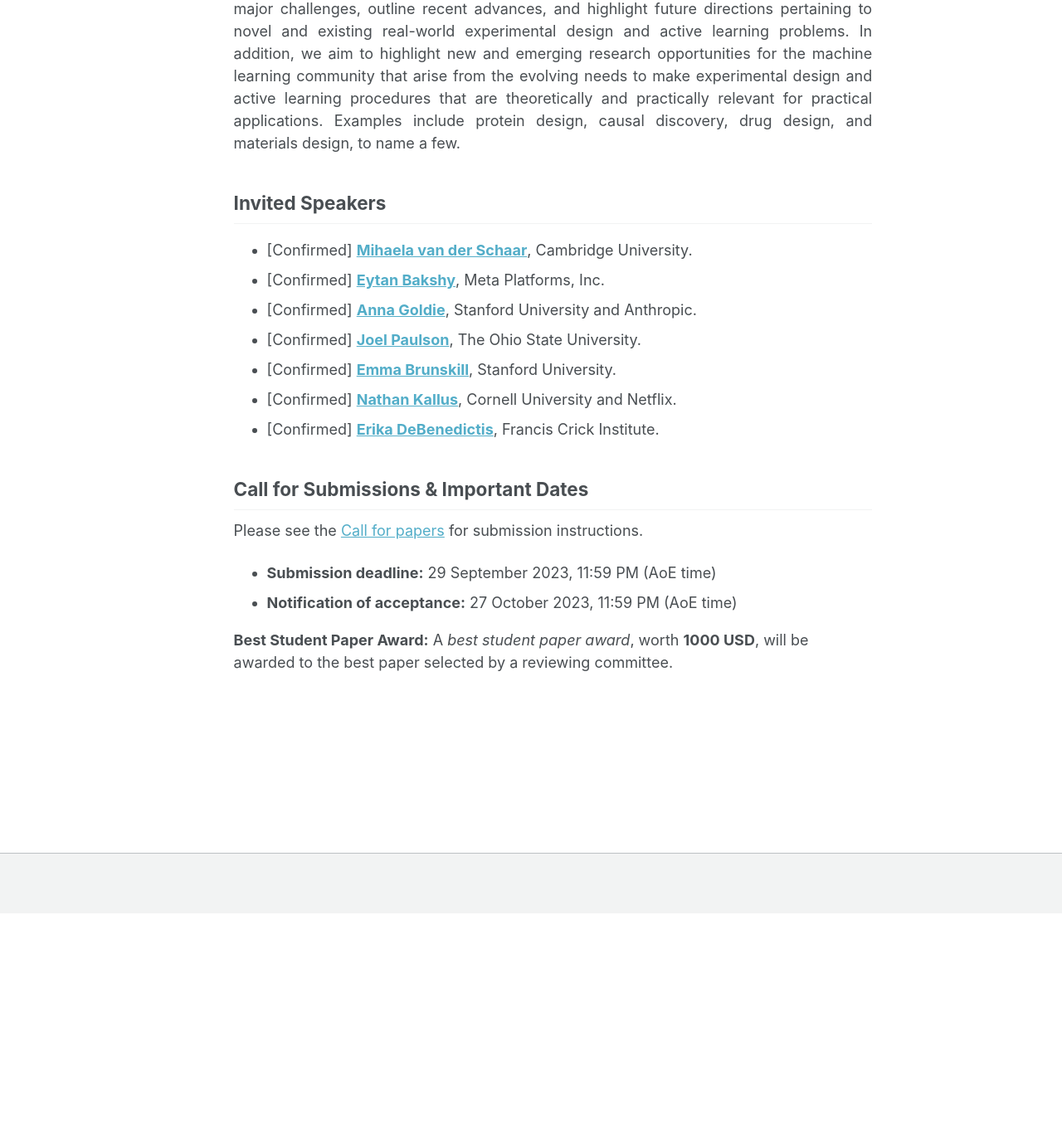
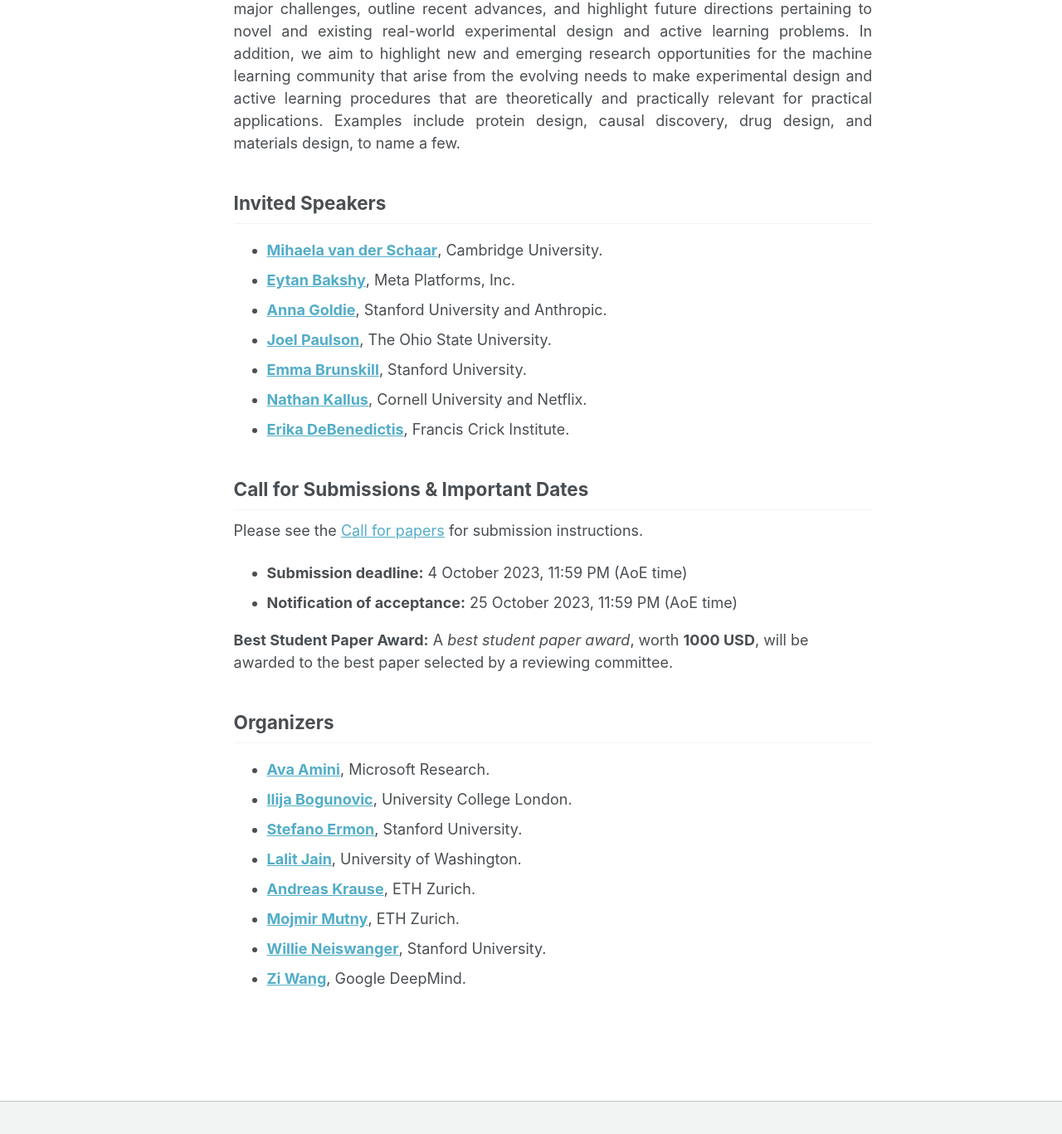
Before and after one commit to realworldml/neurips2023, a Jekyll site: the page built from _pages/about.md, in a window 1280 px wide and 1400 px high, scrolled down 299 px. Shown: the top 1367 px of the window at 83% size. Built offline with Jekyll 4.4.1, drawn with Linux system fonts in a browser that asks for light colours.

Commit message:
update about page organizers and cfp dates

```diff
--- a/_pages/about.md
+++ b/_pages/about.md
@@ -17,25 +17,31 @@ This workshop aims to bring together researchers from academia and industry to d
 
 Invited Speakers
 ------
-* [Confirmed] **[Mihaela van der Schaar](https://www.vanderschaar-lab.com/)**, Cambridge University.
-* [Confirmed] **[Eytan Bakshy](https://eytan.github.io/)**, Meta Platforms, Inc.
-* [Confirmed] **[Anna Goldie](https://www.annagoldie.com/)**, Stanford University and Anthropic.
-* [Confirmed] **[Joel Paulson](https://cbe.osu.edu/joel-paulson-laboratory-advanced-optimization-and-control)**, The Ohio State University.
-* [Confirmed] **[Emma Brunskill](https://cs.stanford.edu/people/ebrun/)**, Stanford University.
-* [Confirmed] **[Nathan Kallus](https://nathankallus.com/)**, Cornell University and Netflix.
-* [Confirmed] **[Erika DeBenedictis](https://www.erikadebenedictis.com/)**, Francis Crick Institute.
+* **[Mihaela van der Schaar](https://www.vanderschaar-lab.com/)**, Cambridge University.
+* **[Eytan Bakshy](https://eytan.github.io/)**, Meta Platforms, Inc.
+* **[Anna Goldie](https://www.annagoldie.com/)**, Stanford University and Anthropic.
+* **[Joel Paulson](https://cbe.osu.edu/joel-paulson-laboratory-advanced-optimization-and-control)**, The Ohio State University.
+* **[Emma Brunskill](https://cs.stanford.edu/people/ebrun/)**, Stanford University.
+* **[Nathan Kallus](https://nathankallus.com/)**, Cornell University and Netflix.
+* **[Erika DeBenedictis](https://www.erikadebenedictis.com/)**, Francis Crick Institute.
 
 
 Call for Submissions & Important Dates
 ------
 Please see the [Call for papers](https://realworldml.github.io/neurips2023/cfp/) for submission instructions.
-* **Submission deadline:** 29 September 2023, 11:59 PM (AoE time)
-* **Notification of acceptance:** 27 October 2023, 11:59 PM (AoE time)
+* **Submission deadline:** 4 October 2023, 11:59 PM (AoE time)
+* **Notification of acceptance:** 25 October 2023, 11:59 PM (AoE time)
 
 **Best Student Paper Award:** A *best student paper award*, worth **1000 USD**, will be awarded to the best paper selected by a reviewing committee.
 
 
-<!--Organizers-->
-<!---------->
-
-<!--TODO-->
+Organizers
+------
+* **[Ava Amini](https://www.mit.edu/~asolei/)**, Microsoft Research.
+* **[Ilija Bogunovic](https://ilijabogunovic.com/)**, University College London.
+* **[Stefano Ermon](https://cs.stanford.edu/~ermon/)**, Stanford University.
+* **[Lalit Jain](http://lalitjain.com/)**, University of Washington.
+* **[Andreas Krause](https://las.inf.ethz.ch/krausea)**, ETH Zurich.
+* **[Mojmir Mutny](https://mojmirmutny.github.io/)**, ETH Zurich.
+* **[Willie Neiswanger](https://willieneis.github.io/)**, Stanford University.
+* **[Zi Wang](https://ziw.mit.edu/)**, Google DeepMind.
```
